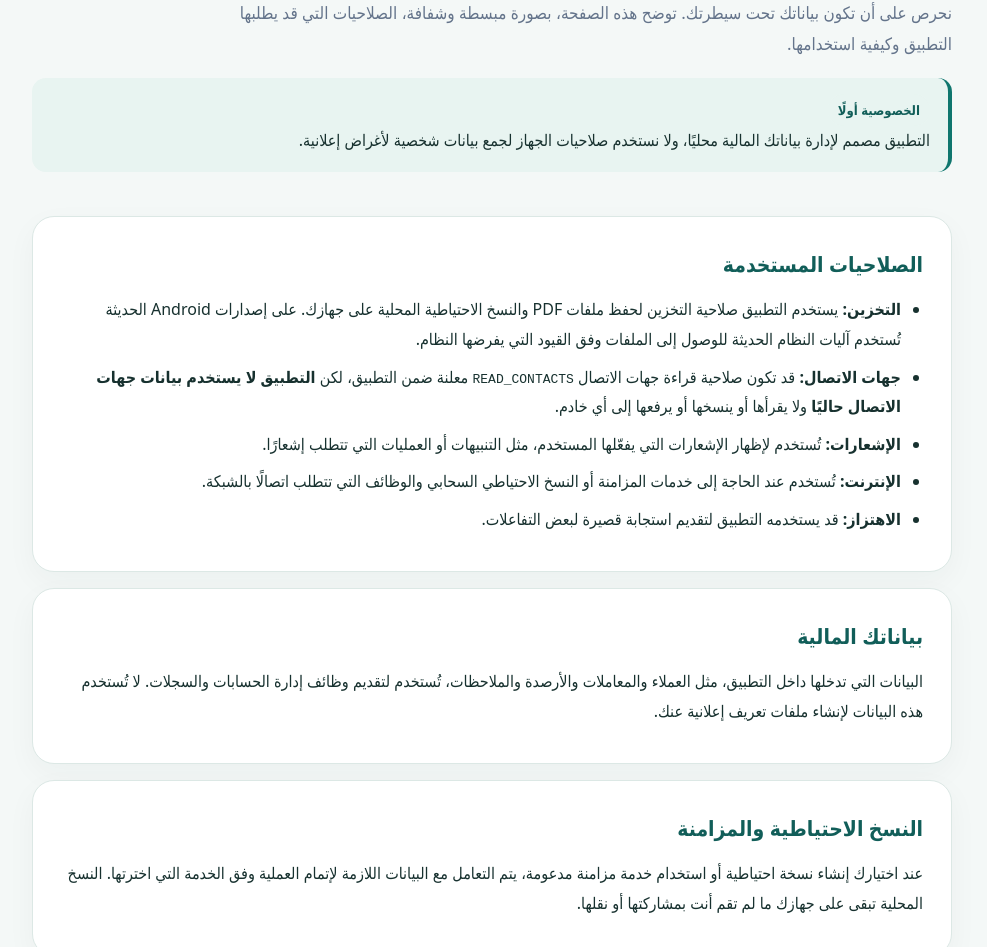
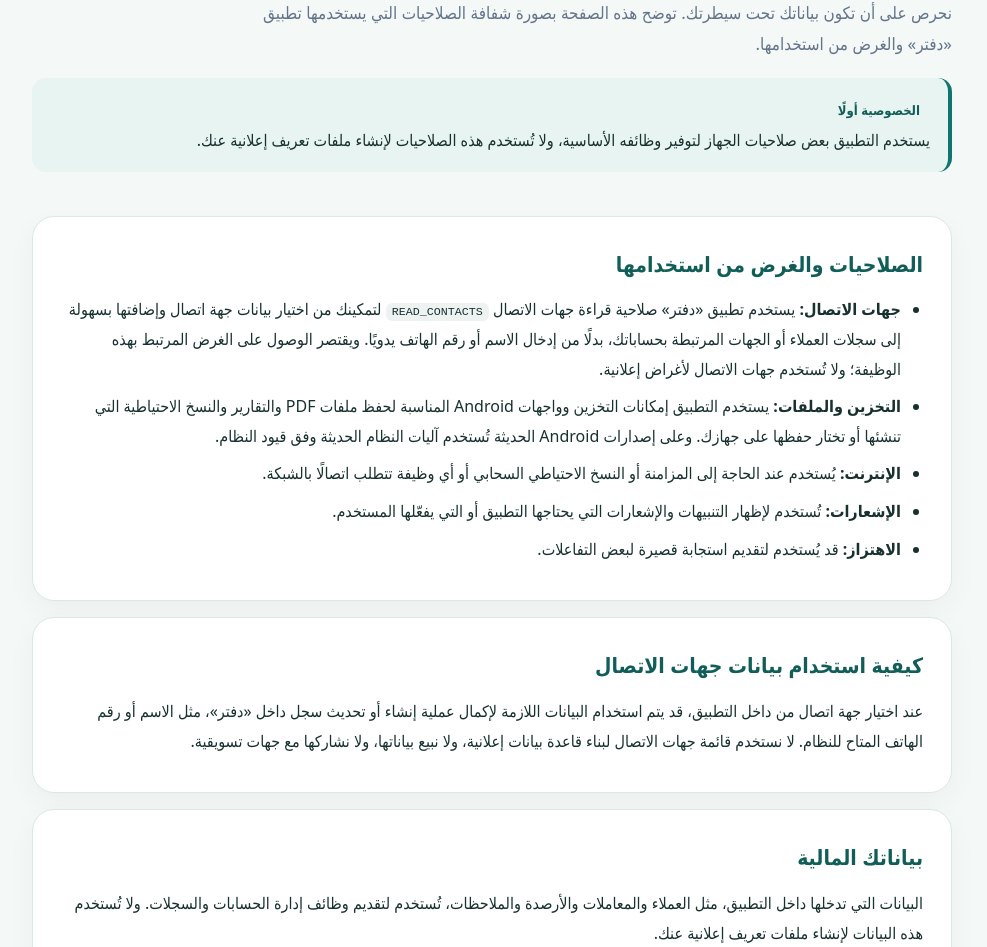
Before and after one commit to 784988787aaaa-eng/ana, a plain HTML site: page app/src/main/assets/privacy.html in a window 1280 px wide. Shown: the part 176-1123 px from the top of the page, without its empty margins (148-1135 px from the left). Drawn offline with Linux system fonts and the light colour scheme.

Commit message:
docs: clarify contacts permission purpose in privacy policy

```diff
--- a/app/src/main/assets/privacy.html
+++ b/app/src/main/assets/privacy.html
@@ -8,36 +8,41 @@
 <style>
 :root{--primary:#0F766E;--primary-2:#115E59;--ink:#17312F;--muted:#64748B;--bg:#F4F8F7;--card:#fff;--line:#DCE8E5;--soft:#E8F4F1}
 *{box-sizing:border-box}body{margin:0;background:var(--bg);color:var(--ink);font-family:system-ui,-apple-system,"Segoe UI",Tahoma,Arial,sans-serif;line-height:1.85}
-.container{width:min(920px,calc(100% - 32px));margin:auto}.hero{padding:48px 0 28px}.brand{display:inline-flex;align-items:center;gap:10px;color:var(--primary);font-weight:800;letter-spacing:.2px}.mark{width:38px;height:38px;border-radius:12px;background:var(--primary);color:#fff;display:grid;place-items:center;font-weight:900;box-shadow:0 8px 22px #0f766e2b}.hero h1{font-size:clamp(28px,5vw,44px);line-height:1.25;margin:22px 0 10px}.lead{color:var(--muted);font-size:17px;margin:0;max-width:720px}
+.container{width:min(920px,calc(100% - 32px));margin:auto}.hero{padding:48px 0 28px}.brand{display:inline-flex;align-items:center;gap:10px;color:var(--primary);font-weight:800}.mark{width:38px;height:38px;border-radius:12px;background:var(--primary);color:#fff;display:grid;place-items:center;font-weight:900;box-shadow:0 8px 22px #0f766e2b}.hero h1{font-size:clamp(28px,5vw,44px);line-height:1.25;margin:22px 0 10px}.lead{color:var(--muted);font-size:17px;margin:0;max-width:720px}
 .card{background:var(--card);border:1px solid var(--line);border-radius:22px;padding:28px;margin:16px 0;box-shadow:0 10px 30px #16312f0a}.card h2{font-size:21px;margin:0 0 12px;color:var(--primary-2)}.card p{margin:8px 0}.card ul{margin:10px 0 0;padding-right:22px}.card li{margin:8px 0}.badge{display:inline-block;background:var(--soft);color:var(--primary-2);padding:4px 10px;border-radius:999px;font-size:13px;font-weight:700}
 .notice{border-right:4px solid var(--primary);background:var(--soft);padding:16px 18px;border-radius:14px;margin-top:18px}.footer{color:var(--muted);font-size:14px;padding:24px 0 48px;text-align:center}
-strong{color:var(--ink)}a{color:var(--primary);text-decoration:none}a:hover{text-decoration:underline}
+strong{color:var(--ink)}code{direction:ltr;unicode-bidi:embed;background:#eef3f2;padding:2px 6px;border-radius:6px;font-size:.9em}
 @media(max-width:600px){.container{width:min(100% - 20px,920px)}.hero{padding-top:30px}.card{padding:21px;border-radius:18px}}
 </style>
 </head>
 <body>
 <main class="container">
 <section class="hero">
-  <div class="brand"><span class="mark">د</span><span>دفتر</span></div>
-  <h1>سياسة الخصوصية</h1>
-  <p class="lead">نحرص على أن تكون بياناتك تحت سيطرتك. توضح هذه الصفحة، بصورة مبسطة وشفافة، الصلاحيات التي قد يطلبها التطبيق وكيفية استخدامها.</p>
-  <div class="notice"><span class="badge">الخصوصية أولًا</span><br>التطبيق مصمم لإدارة بياناتك المالية محليًا، ولا نستخدم صلاحيات الجهاز لجمع بيانات شخصية لأغراض إعلانية.</div>
+<div class="brand"><span class="mark">د</span><span>دفتر</span></div>
+<h1>سياسة الخصوصية</h1>
+<p class="lead">نحرص على أن تكون بياناتك تحت سيطرتك. توضح هذه الصفحة بصورة شفافة الصلاحيات التي يستخدمها تطبيق «دفتر» والغرض من استخدامها.</p>
+<div class="notice"><span class="badge">الخصوصية أولًا</span><br>يستخدم التطبيق بعض صلاحيات الجهاز لتوفير وظائفه الأساسية، ولا تُستخدم هذه الصلاحيات لإنشاء ملفات تعريف إعلانية عنك.</div>
 </section>
 
 <section class="card">
-<h2>الصلاحيات المستخدمة</h2>
+<h2>الصلاحيات والغرض من استخدامها</h2>
 <ul>
-<li><strong>التخزين:</strong> يستخدم التطبيق صلاحية التخزين لحفظ ملفات PDF والنسخ الاحتياطية المحلية على جهازك. على إصدارات Android الحديثة تُستخدم آليات النظام الحديثة للوصول إلى الملفات وفق القيود التي يفرضها النظام.</li>
-<li><strong>جهات الاتصال:</strong> قد تكون صلاحية قراءة جهات الاتصال <code>READ_CONTACTS</code> معلنة ضمن التطبيق، لكن <strong>التطبيق لا يستخدم بيانات جهات الاتصال حاليًا</strong> ولا يقرأها أو ينسخها أو يرفعها إلى أي خادم.</li>
-<li><strong>الإشعارات:</strong> تُستخدم لإظهار الإشعارات التي يفعّلها المستخدم، مثل التنبيهات أو العمليات التي تتطلب إشعارًا.</li>
-<li><strong>الإنترنت:</strong> تُستخدم عند الحاجة إلى خدمات المزامنة أو النسخ الاحتياطي السحابي والوظائف التي تتطلب اتصالًا بالشبكة.</li>
-<li><strong>الاهتزاز:</strong> قد يستخدمه التطبيق لتقديم استجابة قصيرة لبعض التفاعلات.</li>
+<li><strong>جهات الاتصال:</strong> يستخدم تطبيق «دفتر» صلاحية قراءة جهات الاتصال <code>READ_CONTACTS</code> لتمكينك من اختيار بيانات جهة اتصال وإضافتها بسهولة إلى سجلات العملاء أو الجهات المرتبطة بحساباتك، بدلًا من إدخال الاسم أو رقم الهاتف يدويًا. ويقتصر الوصول على الغرض المرتبط بهذه الوظيفة؛ ولا تُستخدم جهات الاتصال لأغراض إعلانية.</li>
+<li><strong>التخزين والملفات:</strong> يستخدم التطبيق إمكانات التخزين وواجهات Android المناسبة لحفظ ملفات PDF والتقارير والنسخ الاحتياطية التي تنشئها أو تختار حفظها على جهازك. وعلى إصدارات Android الحديثة تُستخدم آليات النظام الحديثة وفق قيود النظام.</li>
+<li><strong>الإنترنت:</strong> يُستخدم عند الحاجة إلى المزامنة أو النسخ الاحتياطي السحابي أو أي وظيفة تتطلب اتصالًا بالشبكة.</li>
+<li><strong>الإشعارات:</strong> تُستخدم لإظهار التنبيهات والإشعارات التي يحتاجها التطبيق أو التي يفعّلها المستخدم.</li>
+<li><strong>الاهتزاز:</strong> قد يُستخدم لتقديم استجابة قصيرة لبعض التفاعلات.</li>
 </ul>
 </section>
 
 <section class="card">
+<h2>كيفية استخدام بيانات جهات الاتصال</h2>
+<p>عند اختيار جهة اتصال من داخل التطبيق، قد يتم استخدام البيانات اللازمة لإكمال عملية إنشاء أو تحديث سجل داخل «دفتر»، مثل الاسم أو رقم الهاتف المتاح للنظام. لا نستخدم قائمة جهات الاتصال لبناء قاعدة بيانات إعلانية، ولا نبيع بياناتها، ولا نشاركها مع جهات تسويقية.</p>
+</section>
+
+<section class="card">
 <h2>بياناتك المالية</h2>
-<p>البيانات التي تدخلها داخل التطبيق، مثل العملاء والمعاملات والأرصدة والملاحظات، تُستخدم لتقديم وظائف إدارة الحسابات والسجلات. لا تُستخدم هذه البيانات لإنشاء ملفات تعريف إعلانية عنك.</p>
+<p>البيانات التي تدخلها داخل التطبيق، مثل العملاء والمعاملات والأرصدة والملاحظات، تُستخدم لتقديم وظائف إدارة الحسابات والسجلات. ولا تُستخدم هذه البيانات لإنشاء ملفات تعريف إعلانية عنك.</p>
 </section>
 
 <section class="card">
@@ -47,12 +52,12 @@
 
 <section class="card">
 <h2>ملفات PDF والمشاركة</h2>
-<p>عند إنشاء تقرير أو ملف PDF، يتم إنشاء الملف لتتمكن من حفظه أو مشاركته باستخدام خيارات المشاركة المتاحة في نظام Android. لا يقوم التطبيق تلقائيًا بنشر هذه الملفات أو إرسالها إلى أطراف أخرى.</p>
+<p>عند إنشاء تقرير أو ملف PDF، يتم إنشاء الملف لتتمكن من حفظه أو مشاركته باستخدام خيارات المشاركة المتاحة في Android. لا يقوم التطبيق تلقائيًا بنشر هذه الملفات أو مشاركتها مع أطراف أخرى.</p>
 </section>
 
 <section class="card">
 <h2>حماية بياناتك</h2>
-<p>نوصي باستخدام قفل التطبيق، وحماية جهازك برمز مرور أو وسيلة أمان مناسبة، وعدم مشاركة النسخ الاحتياطية أو ملفات PDF مع أشخاص غير موثوقين.</p>
+<p>نوصي باستخدام قفل التطبيق وحماية جهازك برمز مرور أو وسيلة أمان مناسبة، وعدم مشاركة النسخ الاحتياطية أو ملفات PDF مع أشخاص غير موثوقين.</p>
 </section>
 
 <section class="card">
```
